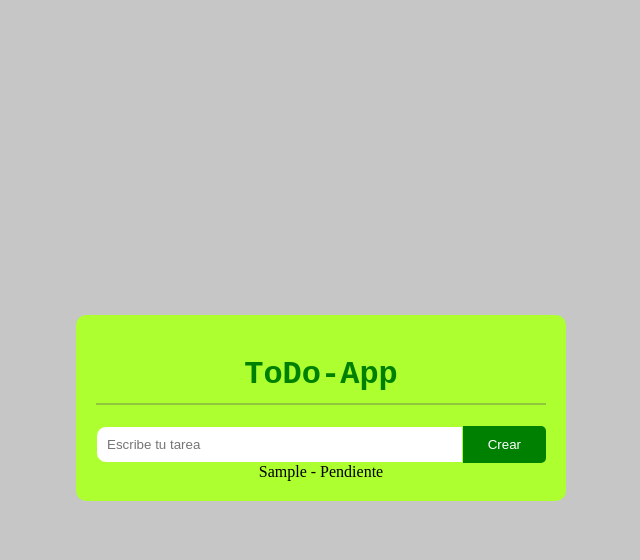
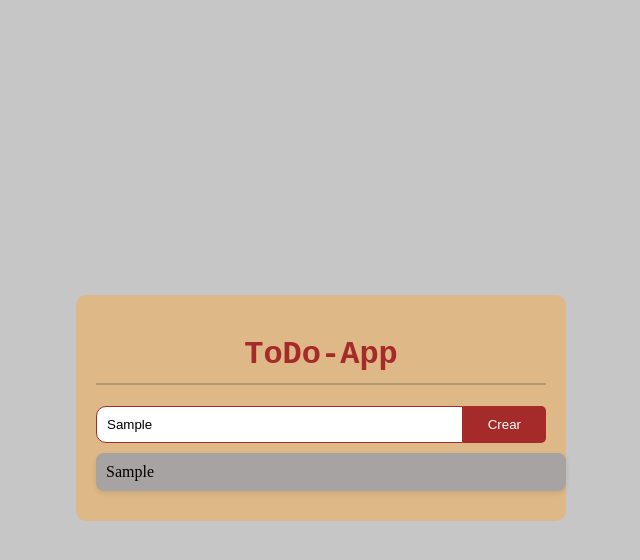
Before and after one commit to LucioDev7/primer-react, a React (Create React App) app: page / in a window 1280 px wide. Both pictures are taken after typing "Sample" into the empty fields and a click on the button "Crear". Shown: the top 560 px of the page, without its empty margins (319-959 px from the left). Built offline with nearby package versions, Linux system fonts and the light colour scheme.

Commit message:
mejorado

```diff
--- a/src/App.jsx
+++ b/src/App.jsx
@@ -1,6 +1,7 @@
 import Container from "./components/Container";
 import Titulo from "./components/Titulo";
 import Formulario from "./components/Formulario";
+import Task from "./components/Task";
 import React, { useEffect, useState } from "react";
 
 function App() {
@@ -17,10 +18,9 @@ function App() {
     if (!taskName) return;
 
     // Objeto de tarea con su nombre y un estado inicializado en `false`.
-    const newTask = { name: taskName, completed: false };
+    const newTask = { name: taskName, completed: false, id: Math.floor(Math.random() * 100000) };
 
     setTasks([...tasks, newTask]);
-    event.target.elements.taskName.value = '';
   }
 
   useEffect(() => {
@@ -28,17 +28,25 @@ function App() {
     localStorage.setItem('tasks', JSON.stringify(tasks));
   }, [tasks]); // useEffect solo se ejecuta cuando `tasks` cambia.
 
+  const toggleCompleted = (id) => {
+    const modifiedTask = tasks.map(task => {
+      if (task.id == id){
+        task.completed = !task.completed;
+      }
+      return task;
+    });
+  }
 
   return (
     <>
       <Container>
         <Titulo text="ToDo-App" />
         <Formulario onSubmitHandler={onSubmitHandler} />
-        {tasks.map((task, index) => (
-          <div key={index}>
-            {task.name} - {task.completed ? "Completado" : "Pendiente"}
-          </div>
-        ))}
+        <ul>
+          {
+          tasks.map((taskItem) => <Task key={taskItem.id} {...taskItem} onToggleHandler={toggleCompleted}/>)
+          }
+        </ul>
       </Container>
     </>
   );
--- a/src/components/Formulario.jsx
+++ b/src/components/Formulario.jsx
@@ -1,8 +1,16 @@
+import React, { useRef } from "react";
+
 function Formulario ({onSubmitHandler}){
 
+    const taskInput = useRef();
+
+    const onSubmitHandlerEvent = (event)=>{
+        onSubmitHandler(event);
+    }
+
     return(
-        <form onSubmit={onSubmitHandler} className="formulario">
-            <input name="taskName" type='text' placeholder='Escribe tu tarea' />
+        <form onSubmit={onSubmitHandlerEvent} className="formulario">
+            <input ref={taskInput} name="taskName" type='text' placeholder='Escribe tu tarea' />
             <button>Crear</button>
         </form>
     );
--- /dev/null
+++ b/src/components/Task.jsx
@@ -0,0 +1,16 @@
+function Task({id, name, completed, onToggleHandler}){
+
+    const classname = completed ? 'task-item completed' : 'task-item'
+    const onToggle = () =>{
+        onToggleHandler(id);
+    }
+    return(
+        <li>
+            <div className={classname} onClick={onToggle}>
+                <span>{name}</span>
+            </div>
+        </li>
+    )
+};
+
+export default Task;
--- a/src/styles.css
+++ b/src/styles.css
@@ -6,7 +6,7 @@ body{
 }
 
 .container{
-    background: greenyellow;
+    background: burlywood;
     padding: 20px;
     border-radius: 10px;
     width: 450px;
@@ -19,7 +19,7 @@ body{
 .titulo{
     font-family:'Courier New', Courier, monospace;
     border-bottom: 2px solid #5555;
-    color: green;
+    color: brown;
     width: 100%;
     text-align: center;
     padding-bottom: 10px;
@@ -34,14 +34,62 @@ body{
     width: 100%;
     padding: 10px;
     border-radius: 10px 0px 0px 10px;
-    border: 1px solid greenyellow;
+    border: 1px solid brown;
 }
 
 .formulario button{
     appearance: none;
-    background-color: green;
+    background-color: brown;
     color: white;
     border: none;
     padding: 10px 25px;
     border-radius: 0px 5px 5px 0px;
 }
+
+
+/* Estilos generales para el contenedor de la lista de tareas */
+ul {
+    list-style-type: none;
+    padding: 0;
+    margin: 0;
+    width: 100%;
+}
+
+/* Estilos para cada tarea */
+li {
+    width: 100%;
+    display: flex;
+    justify-content: space-between;
+    align-items: center;
+    background-color: #a7a3a3;
+    margin: 10px 0;
+    padding: 10px;
+    border-radius: 8px;
+    box-shadow: 0 2px 5px rgba(0, 0, 0, 0.1);
+    transition: background-color 0.3s, box-shadow 0.3s;
+}
+
+/* Efecto al pasar el mouse sobre una tarea */
+li:hover {
+    background-color: #f9f9f9;
+    box-shadow: 0 4px 8px rgba(0, 0, 0, 0.2);
+}
+
+/* Estilo para una tarea completada */
+.task-item.completed {
+    background-color: #d4edda; /* Color verde claro para tareas completadas */
+    color: #155724; /* Color de texto verde oscuro para contraste */
+    text-decoration: line-through;
+    font-weight: 600;
+}
+
+/* Estilo del texto dentro de una tarea completada */
+.task-item.completed span {
+    text-decoration: line-through;
+    color: #6c757d; /* Color gris para el texto tachado */
+}
+
+/* Estilo del texto dentro de una tarea incompleta */
+.task-item.task-item.completed span {
+    color: #212529; /* Color del texto para tareas no completadas */
+}
```
